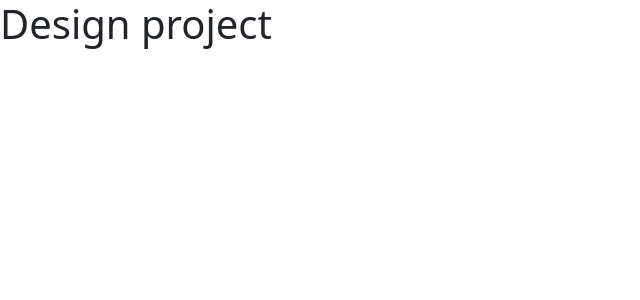
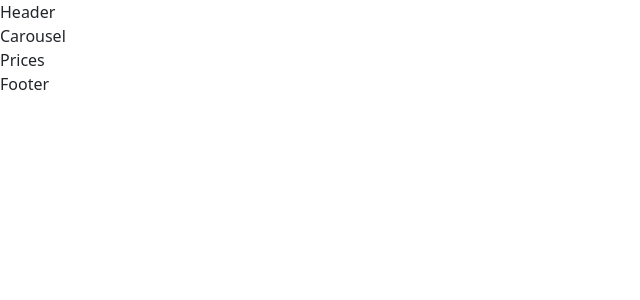
Before and after one commit to aadelop/pricing-page-design, a React (Vite) app: page / in a window 1280 px wide. Shown: the top 300 px of the page, without its empty margins (0-640 px from the left). Built offline with nearby package versions, Linux system fonts and the light colour scheme.

Commit message:
Added Home component to the main principal file of the react application

```diff
--- a/src/main.jsx
+++ b/src/main.jsx
@@ -1,9 +1,10 @@
 import { StrictMode } from 'react'
 import { createRoot } from 'react-dom/client'
 import './index.css'
+import {Home} from './components/Home'
 
 createRoot(document.getElementById('root')).render(
   <StrictMode>
-    <h1>Design project</h1>
+    <Home></Home>
   </StrictMode>
 )
```
